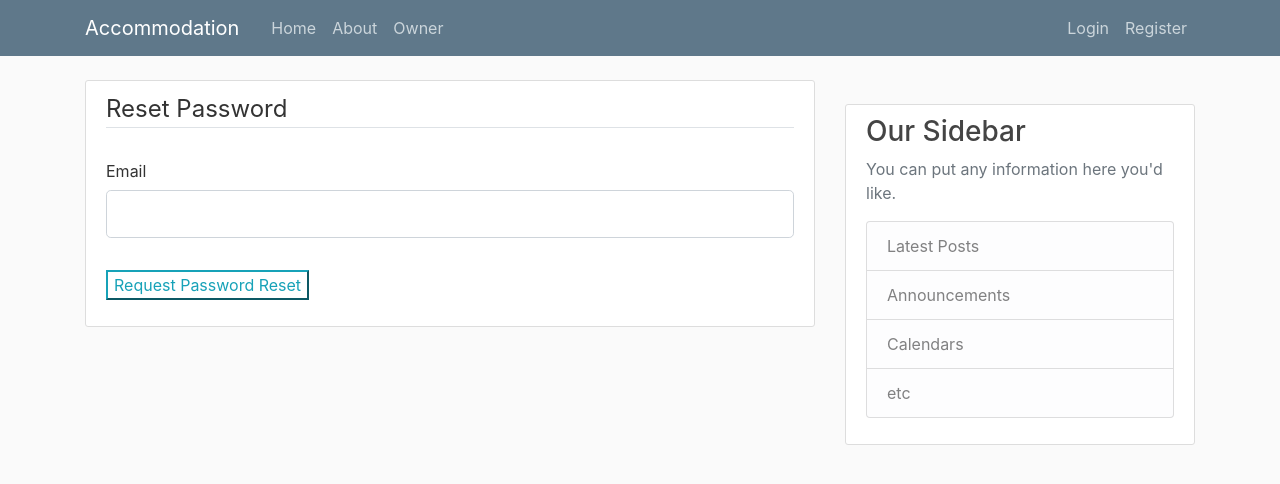
After one commit to eruchii/BaiTapLonPTUW, a Flask app: page /reset-password in a window 1280 px wide. The commit adds this page. Shown: the top 484 px of the page. Run offline with Flask 2, Linux system fonts and the light colour scheme; parts of the project's set-up code (start-up, migrations or seed data) failed here and were passed over; some libraries are stand-ins or nearby versions.

```diff
--- a/easyaccomod/admin/forms.py
+++ b/easyaccomod/admin/forms.py
@@ -44,3 +44,19 @@ class UpdateAccountForm(FlaskForm):
     def validate_password(self, password):
         if not bcrypt.check_password_hash(current_user.password, password.data):
             raise ValidationError("Password is incorect!")
+
+class RequestResetForm(FlaskForm):
+    email = StringField("Email", validators=[DataRequired(), Email()])
+    submit = SubmitField("Request Password Reset")
+
+    def validate_email(self, email):
+        user = User.query.filter_by(email=email.data).first()
+        if user is None:
+            raise ValidationError('There is no account with that email! You must register first.')
+
+class ResetPasswordForm(FlaskForm):
+    password = PasswordField("Password", validators=[DataRequired()])
+    confirm_password = PasswordField(
+        "Confirm Password", validators=[DataRequired(), EqualTo("password")]
+    )
+    submit = SubmitField("Reset Password!")
--- a/easyaccomod/admin/routes.py
+++ b/easyaccomod/admin/routes.py
@@ -1,8 +1,8 @@
 from flask.json import jsonify
 from easyaccomod.admin.utils import *
 from flask import Blueprint
-from easyaccomod.admin.forms import LoginForm, RegistrationForm, UpdateAccountForm
-from easyaccomod import app, db, bcrypt
+from easyaccomod.admin.forms import LoginForm, RegistrationForm, RequestResetForm, ResetPasswordForm, UpdateAccountForm
+from easyaccomod import app, db, bcrypt, celery
 from flask import render_template, redirect, url_for, flash, request, abort, Response
 from flask_login import login_user, current_user, logout_user, login_required
 ## import models
@@ -344,6 +344,46 @@ def user_posts(username):
     posts = Post.query.filter_by(author=user).order_by(Post.date_posted.desc()).paginate(page=page, per_page=5)
     return render_template("admin/user_post.html", posts=posts, user=user)
 
+@admin.route('/reset-password', methods=["GET", "POST"])
+def reset_password():
+    if current_user.is_authenticated:
+        return redirect(url_for('main.home'))
+    form = RequestResetForm()
+    if form.validate_on_submit():
+        user = User.query.filter_by(email=form.email.data).first()
+        token = user.get_reset_token()
+        print(user.id, user.username, user.email)
+        email_data = {
+            'user_email': user.email,
+            'body': f'''To reset your password, visit the following link:
+{url_for('admin.reset_token', token=token, _external=True)}
+If you did not make this request then simply ignore this email and no changes will be made.
+'''
+        }
+        # print(email_data)
+        send_reset_email.delay(data=email_data)
+        flash(f'An email has been sent', 'info')
+        return redirect(url_for('admin.login'))
+    return render_template("admin/reset_password.html", title="Reset Password", form=form)
+
+@admin.route('/reset-password/<token>', methods=['GET', 'POST'])
+def reset_token(token):
+    if current_user.is_authenticated:
+        return redirect(url_for('main.home'))
+    user = User.verify_reset_token(token)
+    if user is None:
+        flash('That is an invalid or expired token', 'warning')
+        return redirect(url_for('admin.reset_password'))
+    form = ResetPasswordForm()
+    if form.validate_on_submit():
+        hashed_password = bcrypt.generate_password_hash(form.password.data).decode('utf-8')
+        user.password = hashed_password
+        db.session.commit()
+        flash('Your password has been updated! You are now able to log in', 'success')
+        return redirect(url_for('admin.login'))
+    return render_template('admin/reset_token.html', title='Reset Password', form=form)
+
+
 # @admin.route("/manage-user/<int:user_id>/accept", methods=["GET","POST"])
 # @login_required
 # def accept_owner(user_id):
--- /dev/null
+++ b/easyaccomod/templates/admin/reset_password.html
@@ -0,0 +1,27 @@
+{% extends "layout.html" %}
+{% block content %}
+    <div class="content-section">
+        <form action="" method="post">
+            {{ form.hidden_tag() }}
+            <fieldset class="form-group">
+                <legend class="border-bottom mb-4">Reset Password</legend>
+                <div class="form-group">
+                    {{ form.email.label(class="col-form-label") }}
+                    {% if form.email.errors %}
+                        {{ form.email(class="form-control form-control-lg is-invalid") }}
+                        <div class="invalid-feedback">
+                            {% for error in form.email.errors %}
+                                <span>{{ error }}</span>
+                            {% endfor %}
+                        </div>
+                    {% else %}
+                        {{ form.email(class="form-control form-control-lg") }}
+                    {% endif %}
+                </div>
+            </fieldset>
+            <div class="form-group">
+                {{ form.submit(class="btn-outline-info") }}
+            </div>
+        </form>
+    </div>
+{% endblock content %}
--- a/easyaccomod/templates/login.html
+++ b/easyaccomod/templates/login.html
@@ -40,7 +40,7 @@
             <div class="form-group">
                 {{ form.submit(class="btn-outline-info") }}
                 <small class="text-muted ml-2">
-                    <a href="#">Forgot Password?</a>
+                    <a href="{{ url_for('admin.reset_password') }}">Forgot Password?</a>
                 </small>
             </div>
         </form>
```
Also changed, not shown: easyaccomod/__init__.py (+19 -0 lines), easyaccomod/admin/utils.py (+16 -1 lines), easyaccomod/flask_celery.py (added, +18 -0 lines), easyaccomod/models.py (+15 -0 lines), easyaccomod/templates/admin/reset_token.html (added, +42 -0 lines).
